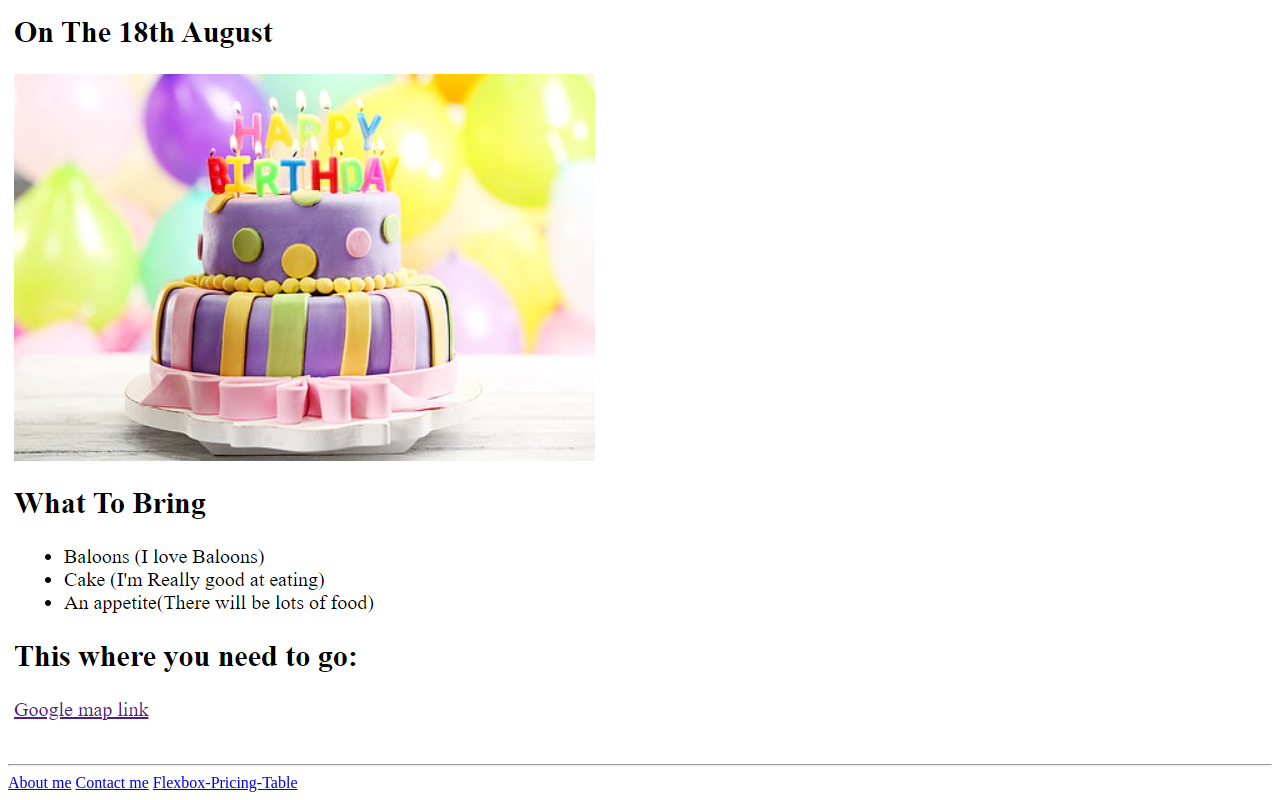
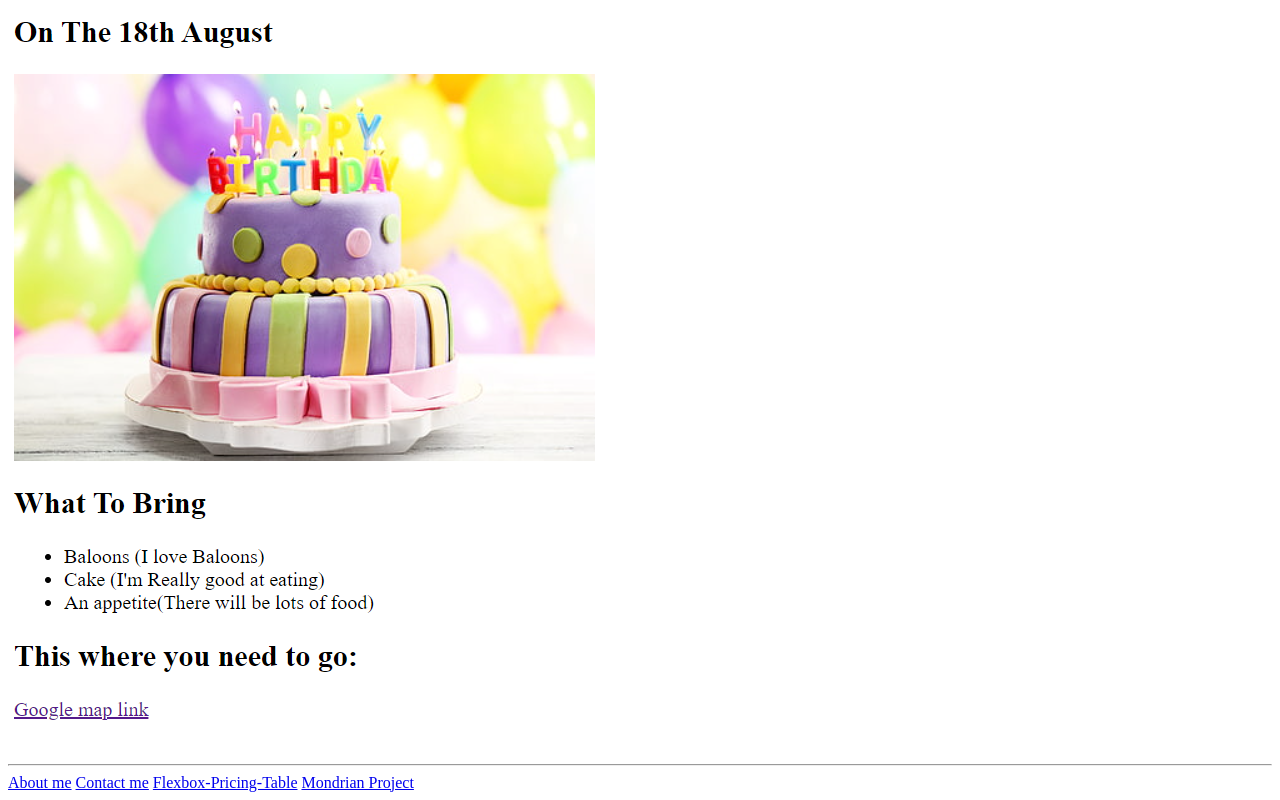
Before and after one commit to ataullah939/html-portfolio-1, a plain HTML site: page index.html in a window 1280 px wide. Shown: the part 819-1619 px from the top of the page. Drawn offline with Linux system fonts and the light colour scheme.

Commit message:
Add files via upload

```diff
--- a/index.html
+++ b/index.html
@@ -21,6 +21,7 @@
     <a href="./9.4 Flexbox Pricing Table Project/index.html"
       >Flexbox-Pricing-Table</a
     >
+    <a href="./10.3 Mondrian Project/index.html">Mondrian Project</a>
   </body>
 </html>
 <!-- TODO 2: Add Your previous projects' HTML into the public folder -->
```
